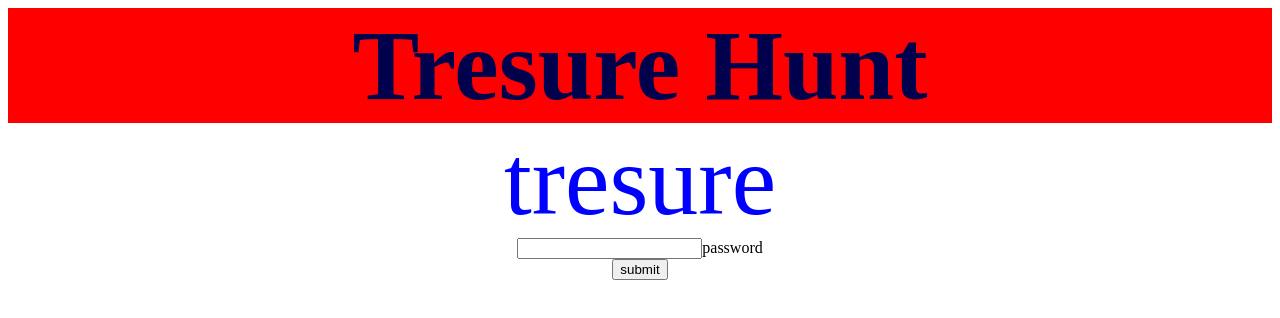
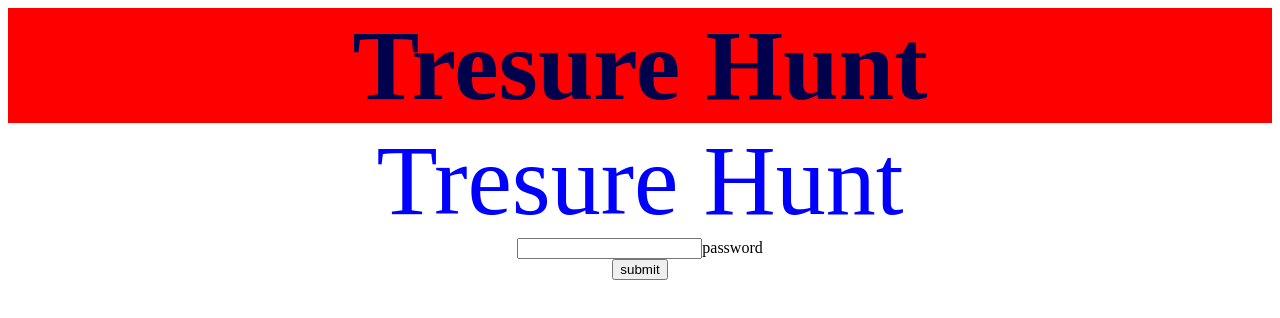
Before and after one commit to markahoffman/treasure, a plain HTML site: page index.html in a window 1280 px wide. Drawn offline with Linux system fonts and the light colour scheme.

Commit message:
Update index.html

```diff
--- a/index.html
+++ b/index.html
@@ -59,7 +59,7 @@
 
 			<center>
 
-				tresure
+				Tresure Hunt
 			</center>
 
 		</header>
```
